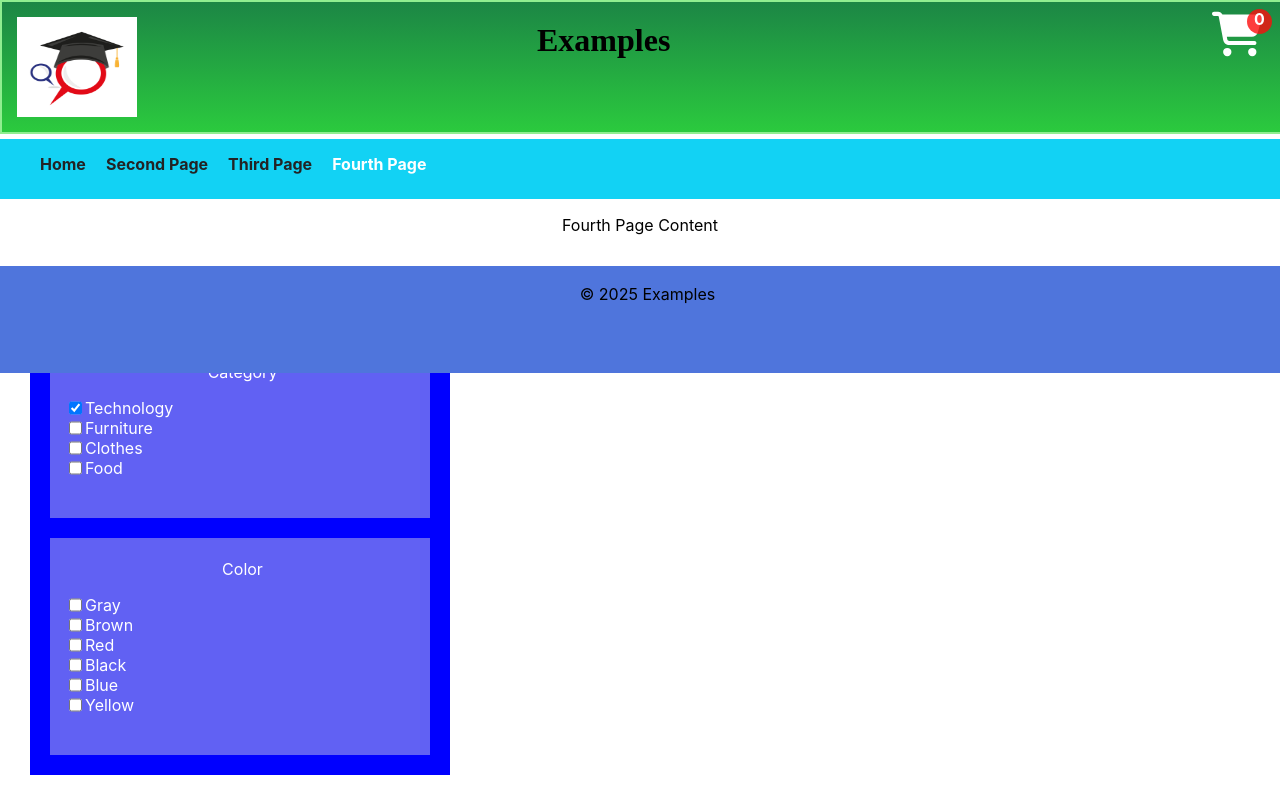
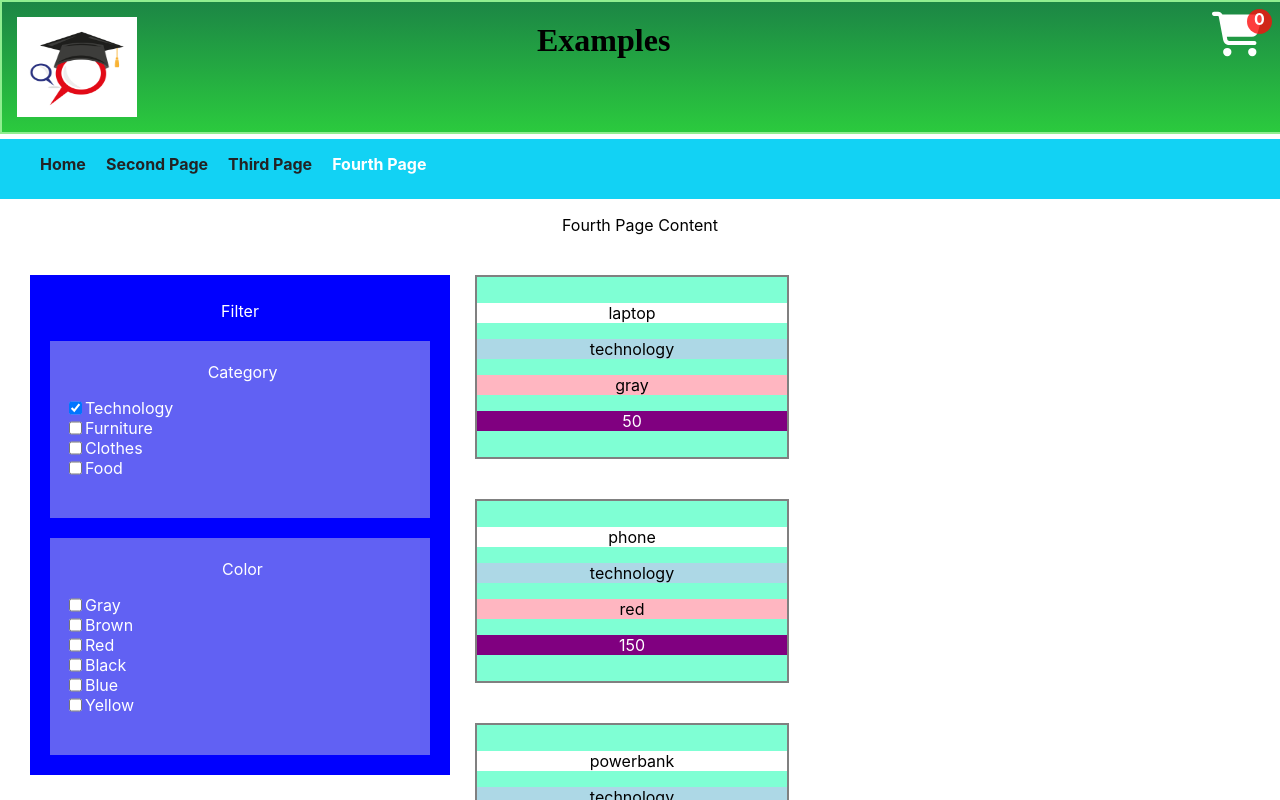
Before and after one commit to mvpetrusenko/react-pet-project, a React (Create React App) app: page /fourth in a window 1280 px wide. Both pictures are taken after a click on the checkbox 75 px from the left and 408 px from the top of the page. Shown: the top 800 px of the page. Built offline with nearby package versions, Linux system fonts and the light colour scheme.

Commit message:
filtered category work))

```diff
--- a/src/components/FourthPage/FourthPage.js
+++ b/src/components/FourthPage/FourthPage.js
@@ -2,7 +2,7 @@
 import '../FourthPage/FourthPage.css'
 import FilterData from '../FourthPage/FilterData';
 
-// search for: react jsx render object (array)
+// search for: react jsx render (show in the frontend) object (array)
 // [] - array, {} - object
 // display multiple similar components from a collection of data
 // filter and transform your array of data into an array of components
@@ -124,6 +124,8 @@
 
 // !!! with console.log or debug find in which step there is a problem (to see what value returned)
 // !!! what element returns (array, string...) to work with in the next step
+const[filteredcategory, setFilteredcategory] = useState('')
+
 
 
 const handleCheckbox = (event) => {
@@ -151,15 +153,34 @@
     // if card category field = checked checkbox  return cards with this category (filteredCategory)
     // if any of checkbox not checked - show all cards (filterDataCards)
     // if checkbox is checked - show cards with this category (filteredCategory)
-    const filteredCategory = FilterData.filter(item => {
-      if (item.category === checkedCheckbox) {
-        console.log('checkbox = category: ', checkedCheckbox)
-        return item;
-      }
+
+
+  //   const filteredcategory = FilterData.filter(item => {
+  //     if (item.category === checkedCheckbox) {
+  //       console.log('checkbox = category: ', checkedCheckbox)
+  //       return item;
+  //     }
+  //   }
+
+  // );
+
+  // console.log('Filtered category by chosen checkbox: ', filteredcategory)
+
+
+
+
+  setFilteredcategory(FilterData.filter(item => {
+    if (item.category === checkedCheckbox) {
+      console.log('checkbox = category: ', checkedCheckbox)
+      return item;
     }
-  );
+  }
 
-  console.log('Filtered category by chosen checkbox: ', filteredCategory)
+));
+
+console.log('Filtered category by chosen checkbox: ', filteredcategory)
+
+
 
 
   // {
@@ -295,11 +316,40 @@
                   {/* !!!!! if checkbox is not clicked - returns filterDataCards, if clicked - filteredCategory
                   {checked ? <ul>filteredCategory</ul> : <ul>filterDataCards</ul>} */}
 
+                  {/* ! filteredCategory - undefined: */}
+                  {/* {checked ? <ul>{filteredCategory}</ul> : <ul>{filterDataCards}</ul>} */}
 
-                  {checked ? <ul>{console.log(filteredCategory)}</ul> : <ul>{filterDataCards}</ul>}
+                  {/* ! returns array of filtered category in console:
+                  {checked ? <ul>{console.log({filteredcategory})}</ul> : <ul>{filterDataCards}</ul>} */}
+
+
+                  {/* Objects are not valid as a React child
+                  Your data homes is an array, so you would have to iterate over the array using map:
+                  {homes.map(home => <div>{home.name}</div>)} */}
+                  {/* {checked ? <ul>{filteredcategory.map(filteredc => <li>{filteredc.name}</li>)}</ul> : <ul>{filterDataCards}</ul>} */}
+
+                  {checked ? <ul>{filteredcategory.map(filteredc => <li>
+                      <div className='filterCard'>
+                          <p style={{backgroundColor: "white"}}>{filteredc.name}</p>
+                          <p style={{backgroundColor: "lightBlue"}}>{filteredc.category}</p>
+                          <p style={{backgroundColor: "lightPink"}}>{filteredc.color}</p>
+                          <p style={{backgroundColor: "purple", color: "white"}}>{filteredc.price}</p>
+                      </div>
+                    </li>)}</ul>
+                  : <ul>{filterDataCards}</ul>}
 
 
 
+
+
+                  {/* FilterData.map(card => <li>
+    <div className='filterCard'>
+      <p style={{backgroundColor: "white"}}>{card.name}</p>
+      <p style={{backgroundColor: "lightBlue"}}>{card.category}</p>
+      <p style={{backgroundColor: "lightPink"}}>{card.color}</p>
+      <p style={{backgroundColor: "purple", color: "white"}}>{card.price}</p>
+    </div>
+</li>); */}
 
 
 
```
